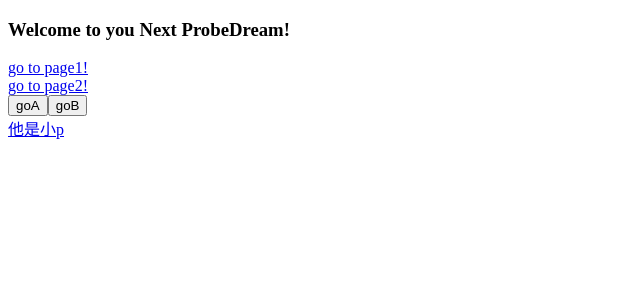
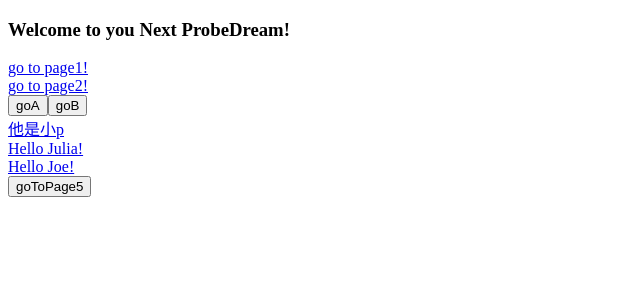
Before and after one commit to ProbeDream/LearningNext, a Next.js app: page / in a window 1280 px wide. Shown: the top 300 px of the page, without its empty margins (0-640 px from the left). Built offline with nearby package versions, Linux system fonts and the light colour scheme.

Commit message:
next中Router的六个钩子函数的了解和应用!

```diff
--- a/pages/index.js
+++ b/pages/index.js
@@ -1,10 +1,43 @@
 import React from 'react';
 import Link from 'next/link';
 import Title from '../components/title';
-import Router from "next/router";
-import page3 from './page3';
+import Router from 'next/router';
 
-const Home = () => (
+const Home = () => {
+  const goToPage5 = () => {
+    Router.push({
+      pathname: '/page5',
+      query: {
+        name: 'John'
+      }
+    });
+  };
+
+  Router.events.on('routeChangeStart', (...args) => {
+    console.log(`1.routeChangeStart路由发生变化的时候,参数为:${args}`);
+  });
+
+  Router.events.on('routeChangeComplete', (...args) => {
+    console.log(`2.routeChangeComplete路由结束变化的时候,参数为:${args}`);
+  });
+
+  Router.events.on('beforeHistoryChange', (...args) => {
+    console.log(`3.beforeHistoryChange浏览器History出发之前,参数为:${args}`);
+  });
+
+  Router.events.on('routeChangeError', (...args) => {
+    console.log(`4.routeCHangeError路由器跳转错误的时候,参数为:${args}`);
+  });
+
+  Router.events.on('hashChangeStart', (...args) => {
+    console.log(`5.hashChangeStart跳转开始时触发,参数为:${args}`);
+  });
+
+  Router.events.on('hashChangeComplete', (...args) => {
+    console.log(`6.hashChangeComplete跳转完成时触发,参数为:${args}`);
+  });
+
+  return (
     <div>
       <Title>ProbeDream</Title>
       <div>
@@ -18,12 +51,36 @@ const Home = () => (
         </Link>
       </div>
 
-    <button onClick={()=>{Router.push("/page1")}}>goA</button>
-    <button onClick={()=>{Router.push("/page2")}}>goB</button>
+      <button
+        onClick={() => {
+          Router.push('/page1');
+        }}
+      >
+        goA
+      </button>
+      <button
+        onClick={() => {
+          Router.push('/page2');
+        }}
+      >
+        goB
+      </button>
+      <br />
+      <Link href="/page3?name=小p">
+        <a>他是小p</a>
+      </Link>
+      <br />
+      <Link href={{ pathname: '/page5', query: { name: 'Julia' } }}>
+        <a>Hello Julia!</a>
+      </Link>
+      <br />
+      <Link href="/page5?name=Joe">
+        <a>Hello Joe!</a>
+      </Link>
       <br/>
-    <Link href="/page3?name=小p"><a>他是小p</a></Link>
-
+      <button onClick={goToPage5}>goToPage5</button>
     </div>
   );
+};
 
 export default Home;
```
Also changed, not shown: pages/page5.js (added, +8 -0 lines), 1 other file (tests, documents, lock files or other folders). Lines whose indentation alone changed are shown as unchanged.
